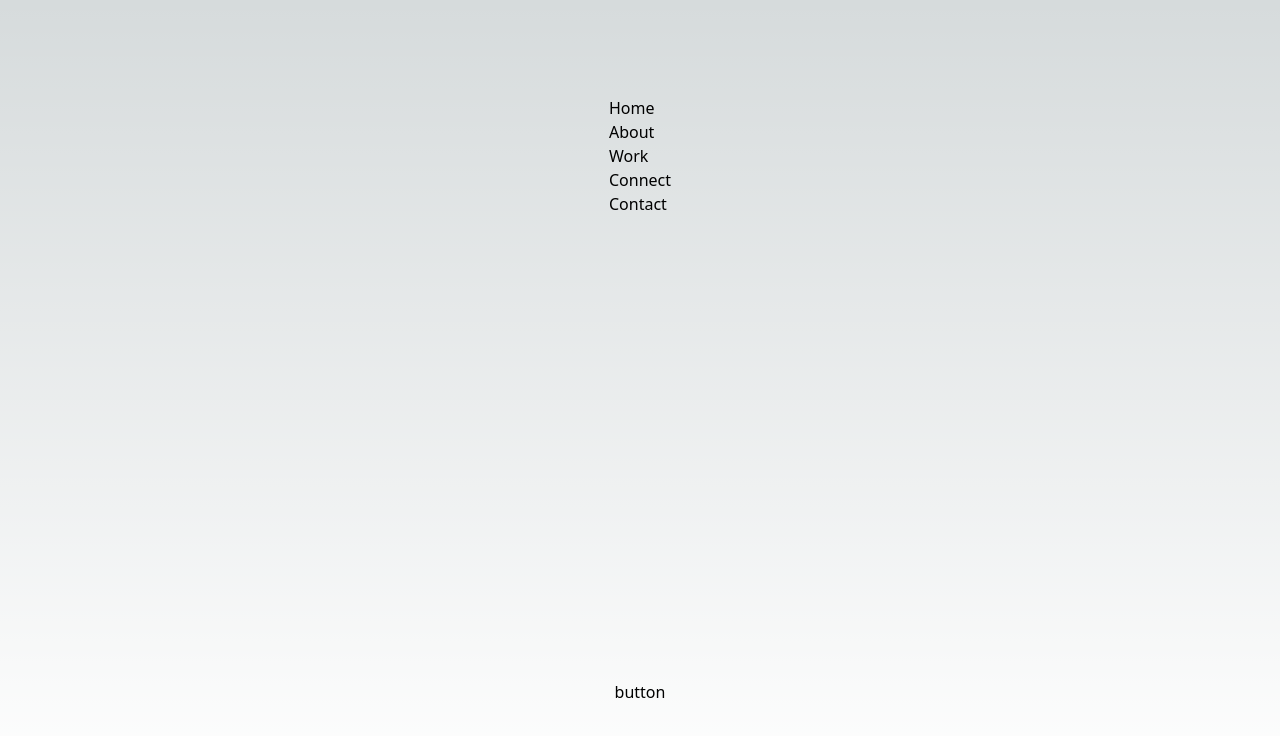
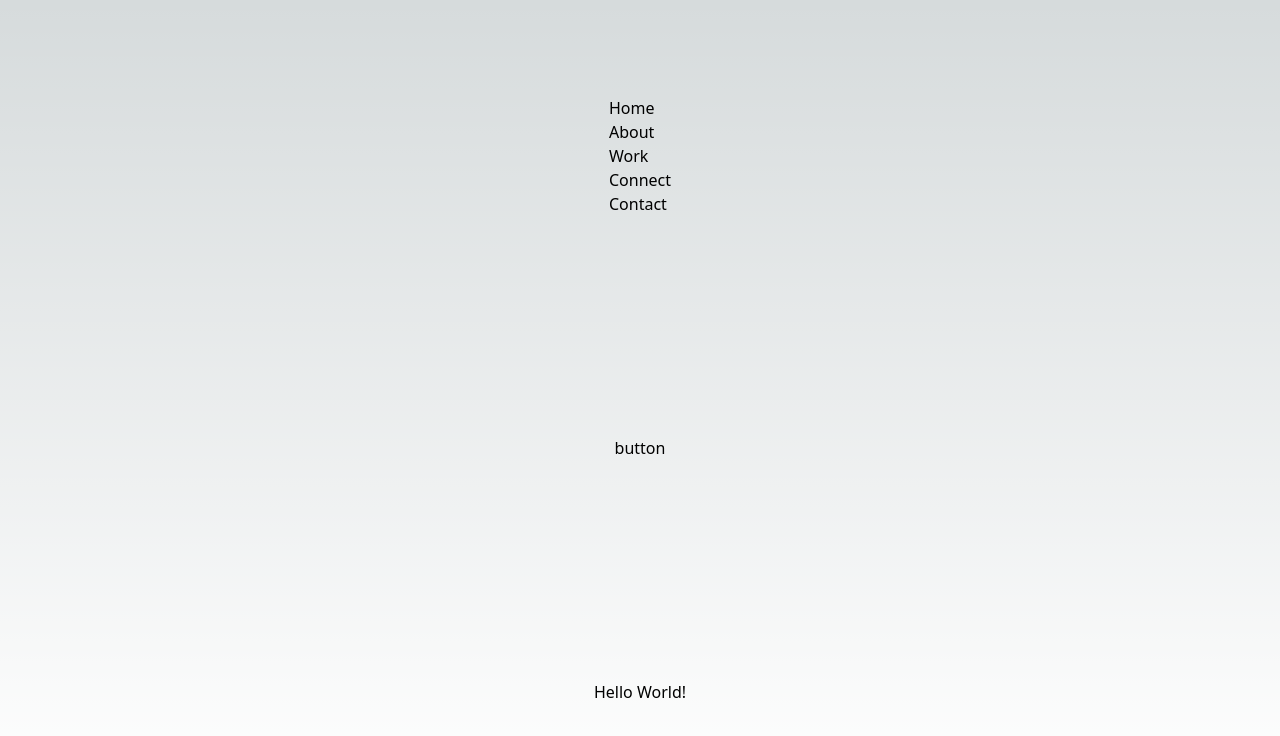
Before and after one commit to mwinel/peerdesk-webapp, a Next.js app: page / in a window 1280 px wide. Shown: the top 736 px of the page. Built offline with nearby package versions, Linux system fonts and the light colour scheme.

Commit message:
Test vercel deployment

```diff
--- a/pages/index.tsx
+++ b/pages/index.tsx
@@ -15,6 +15,9 @@ export default function Home() {
       <main className={styles.main}>
         <Navbar/> {/*for testing*/}
         <Button/>
+        <div>
+          Hello World!
+        </div>
       </main>
     </>
   )
```
